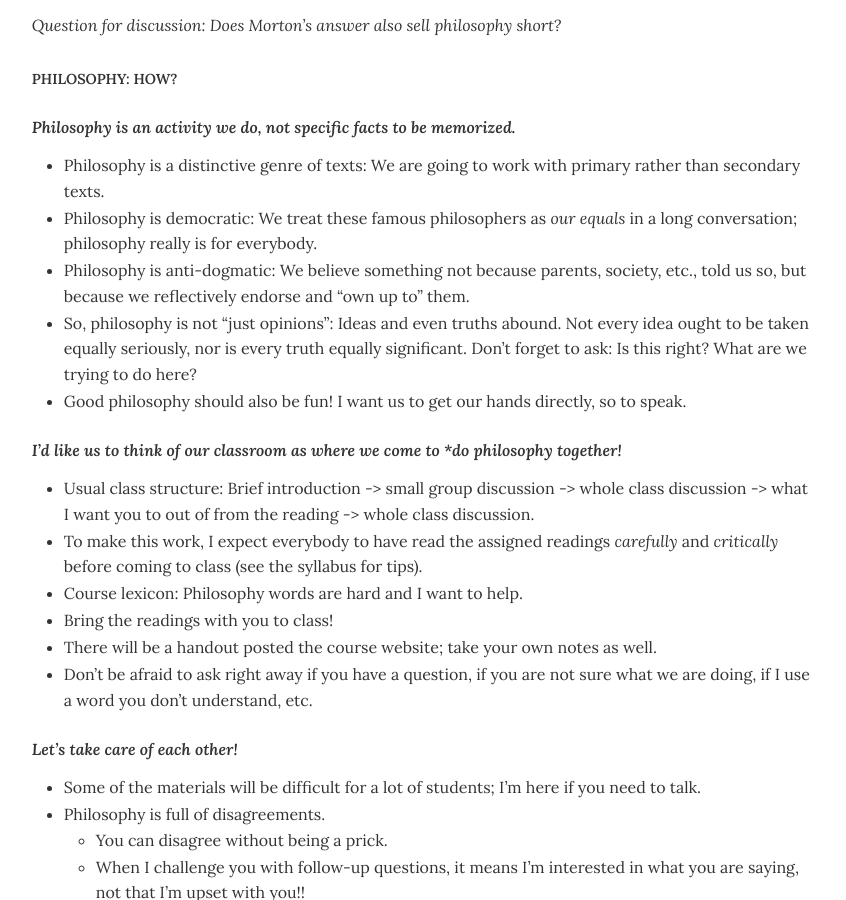
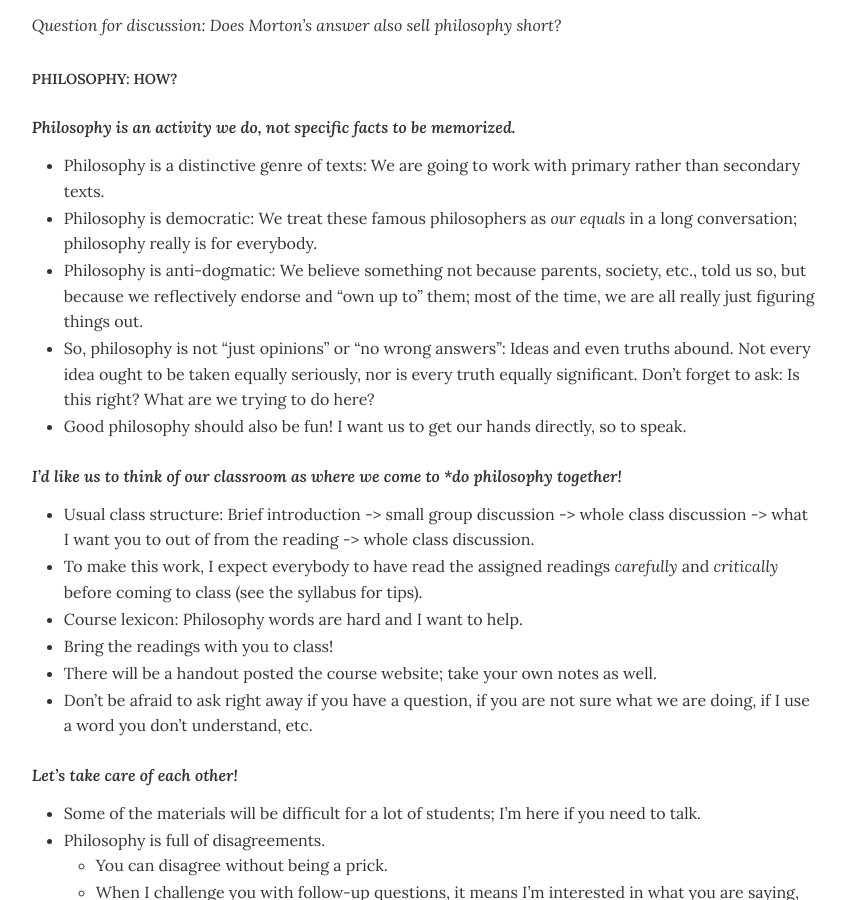
Before and after one commit to dingherself/intro, a Jekyll site: the page built from handouts/_posts/2025-09-03-course-overview.md, in a window 1280 px wide and 900 px high, scrolled down 1155 px. Shown: the whole window, without its empty margins (216-1062 px from the left). Built offline with Jekyll 4.4.1, drawn with Linux system fonts in a browser that asks for light colours.

Commit message:
elaborate

```diff
--- a/handouts/_posts/2025-09-03-course-overview.md
+++ b/handouts/_posts/2025-09-03-course-overview.md
@@ -46,8 +46,8 @@ Jennifer Morton, in today’s reading, considers three answers:
 
 - Philosophy is a distinctive genre of texts: We are going to work with primary rather than secondary texts.
 - Philosophy is democratic: We treat these famous philosophers as *our equals* in a long conversation; philosophy really is for everybody.
-- Philosophy is anti-dogmatic: We believe something not because parents, society, etc., told us so, but because we reflectively endorse and “own up to” them.
-- So, philosophy is not “just opinions”: Ideas and even truths abound. Not every idea ought to be taken equally seriously, nor is every truth equally significant. Don’t forget to ask: Is this right? What are we trying to do here?
+- Philosophy is anti-dogmatic: We believe something not because parents, society, etc., told us so, but because we reflectively endorse and “own up to” them; most of the time, we are all really just figuring things out.
+- So, philosophy is not “just opinions” or “no wrong answers”: Ideas and even truths abound. Not every idea ought to be taken equally seriously, nor is every truth equally significant. Don’t forget to ask: Is this right? What are we trying to do here?
 - Good philosophy should also be fun! I want us to get our hands directly, so to speak.
 
 ### I’d like us to think of our classroom as where we come to *do philosophy together!
```
